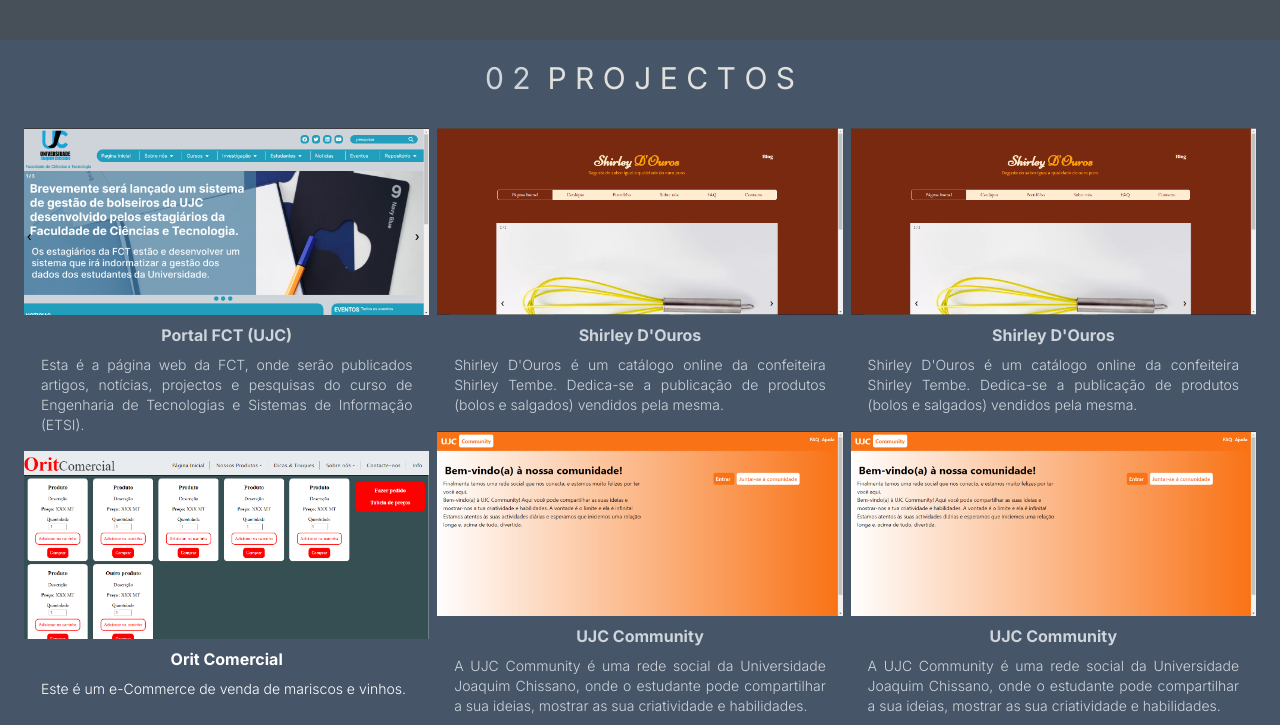
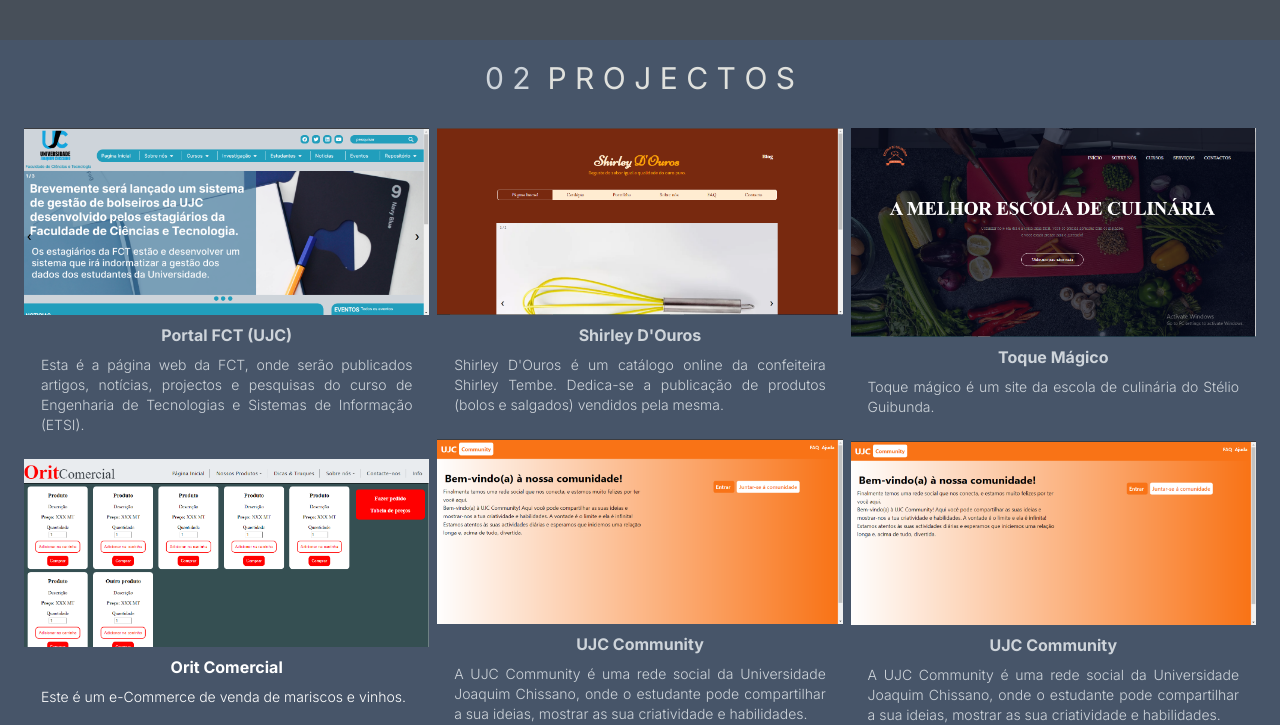
Before and after one commit to Jay-Ubisse/portfolio, a website: page index.html in a window 1280 px wide. Shown: the part 1560-2285 px from the top of the page. Drawn offline with Linux system fonts and the light colour scheme.

Commit message:
adding new project to the projects area

```diff
--- a/index.html
+++ b/index.html
@@ -137,7 +137,7 @@
                 class="text-[#E0E1DD]">P&nbsp;R&nbsp;O&nbsp;J&nbsp;E&nbsp;C&nbsp;T&nbsp;O&nbsp;S</span>
         </h1>
         <div class="flex justify-around gap-2 mt-8">
-            <section class="w-1/3 flex flex-col gap-4">
+            <section class="w-1/3 flex flex-col gap-6">
                 <article>
                     <div id="image">
                         <a href="#">
@@ -166,7 +166,7 @@
                     </div>
                 </article>
             </section>
-            <section class="w-1/3 flex flex-col gap-4">
+            <section class="w-1/3 flex flex-col gap-6">
                 <article>
                     <div id="image" class="text-[#ced4da]">
                         <a href="#">
@@ -196,18 +196,17 @@
                     </div>
                 </article>
             </section>
-            <section class="w-1/3 flex flex-col gap-4">
+            <section class="w-1/3 flex flex-col gap-6">
                 <article>
                     <div id="image">
                         <a href="#">
-                            <img src="./img/shirleydouro.png" alt="project-image">
+                            <img src="./img/toquemagico.png" alt="project-image">
                         </a>
                     </div>
                     <div id="description" class="text-[#ced4da]">
-                        <h1 class="w-fit mx-auto my-2 font-semibold">Shirley D'Ouros</h1>
+                        <h1 class="w-fit mx-auto my-2 font-semibold">Toque Mágico</h1>
                         <p class="font-light text-sm text-justify w-11/12 mx-auto">
-                            Shirley D'Ouros é um catálogo online da confeiteira Shirley Tembe. Dedica-se a publicação
-                            de produtos (bolos e salgados) vendidos pela mesma.
+                            Toque mágico é um site da escola de culinária do Stélio Guibunda.
                         </p>
                     </div>
                 </article>
```
Also changed, not shown: css/output.css, img/toquemagico.png (added).
